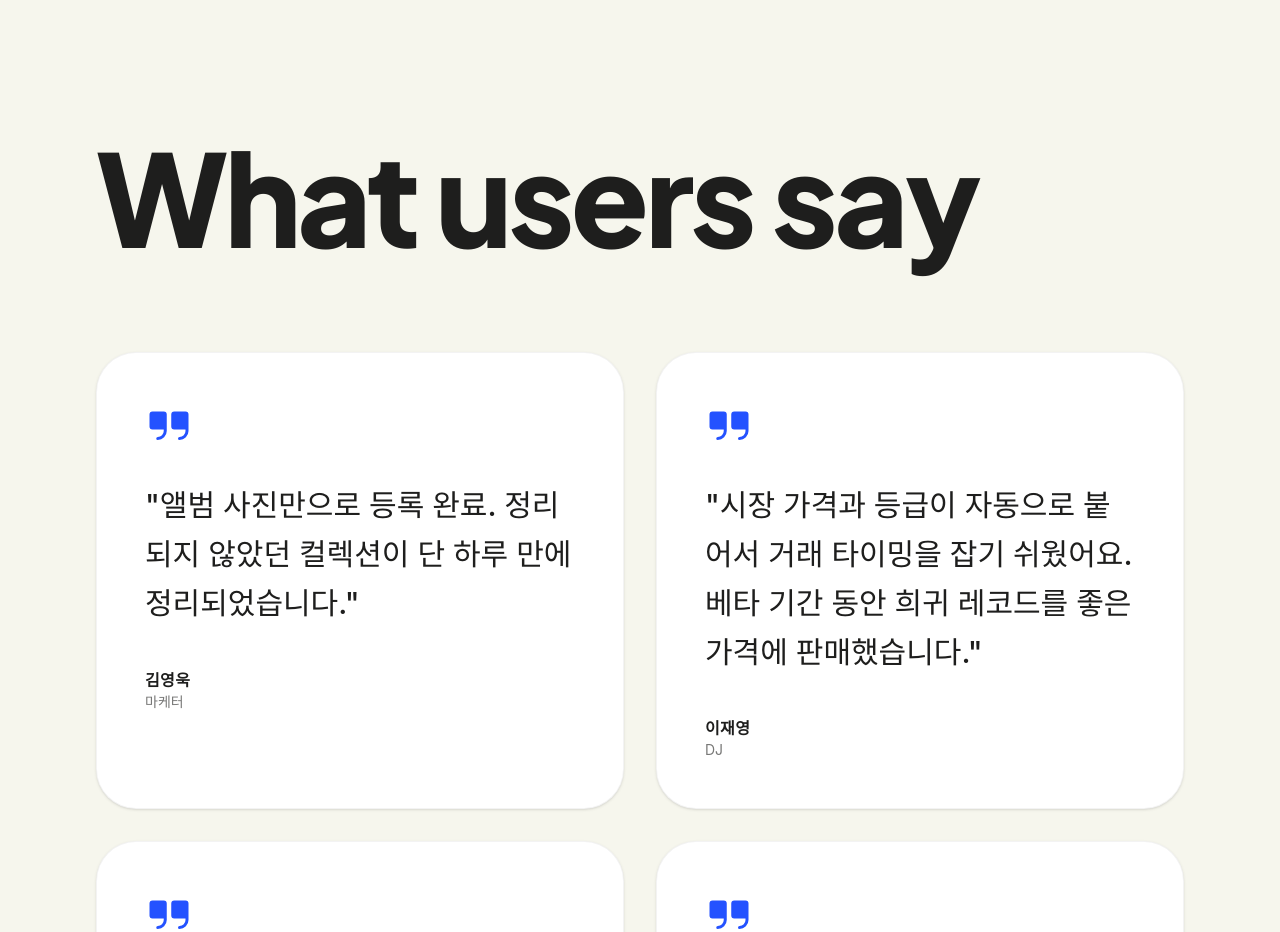
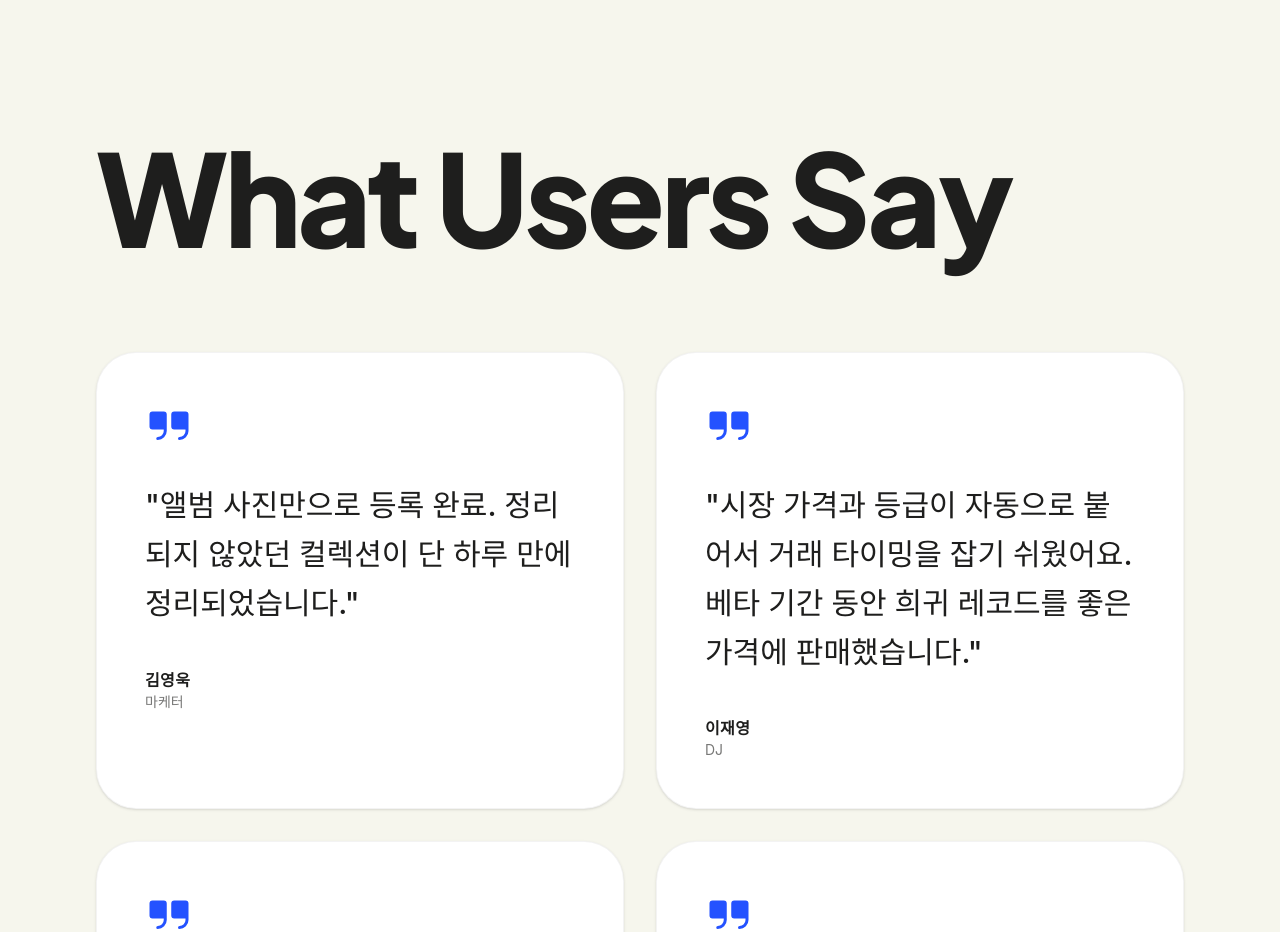
Before and after one commit to objktt/kolektt_landingpage, a Next.js app: page / in a window 1280 px wide. Shown: the part 6780-7712 px from the top of the page. Built offline with nearby package versions, Linux system fonts and the light colour scheme; no server answers; a web font is replaced by a local one.

Commit message:
fix: capitalize 'Users' in testimonials heading

```diff
--- a/components/sections/Testimonials.tsx
+++ b/components/sections/Testimonials.tsx
@@ -45,7 +45,7 @@
     <section className={`py-40 ${theme === "dark" ? "bg-[#0E0E0D] border-white/10" : "bg-background border-primary/5"} border-t`}>
       <div className="container mx-auto px-6 md:px-12 lg:px-24">
         <h2 className={`text-display text-[5rem] md:text-[7rem] lg:text-[8rem] mb-24 ${theme === "dark" ? "text-white" : "text-primary"} leading-none tracking-tighter`}>
-          What users say
+          What Users Say
         </h2>
 
         <div className="grid md:grid-cols-2 gap-8">
```
